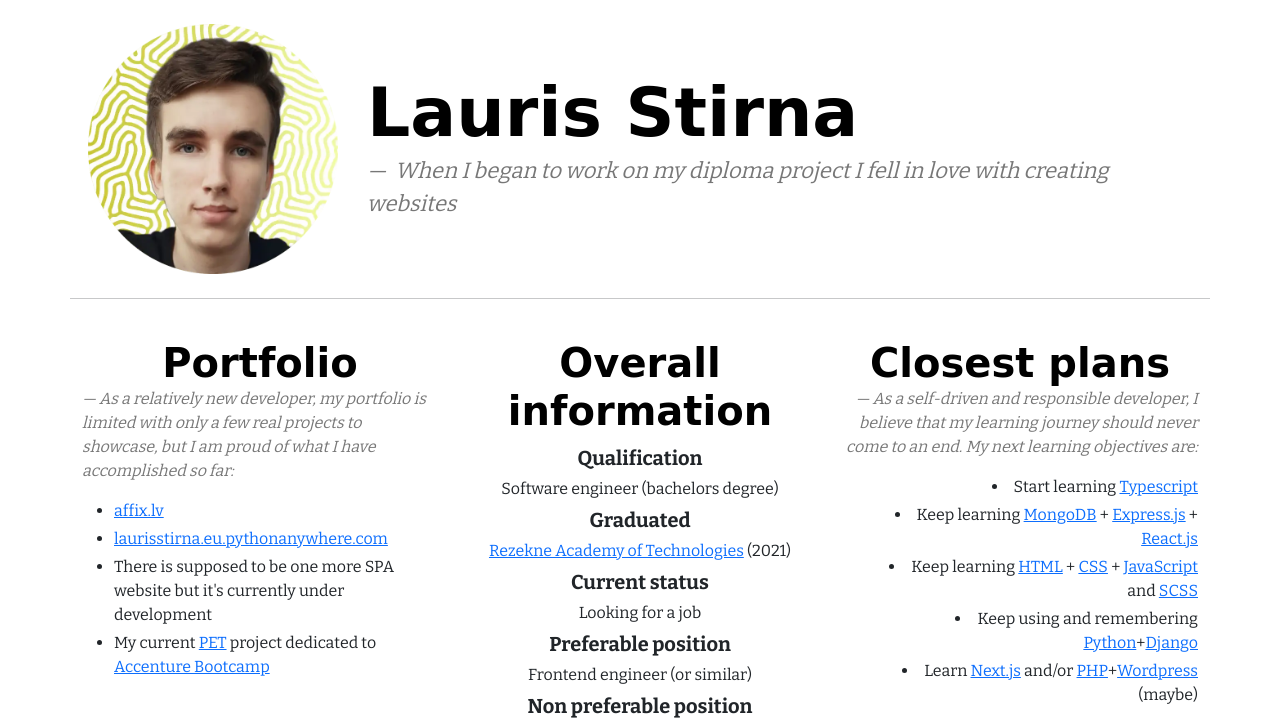
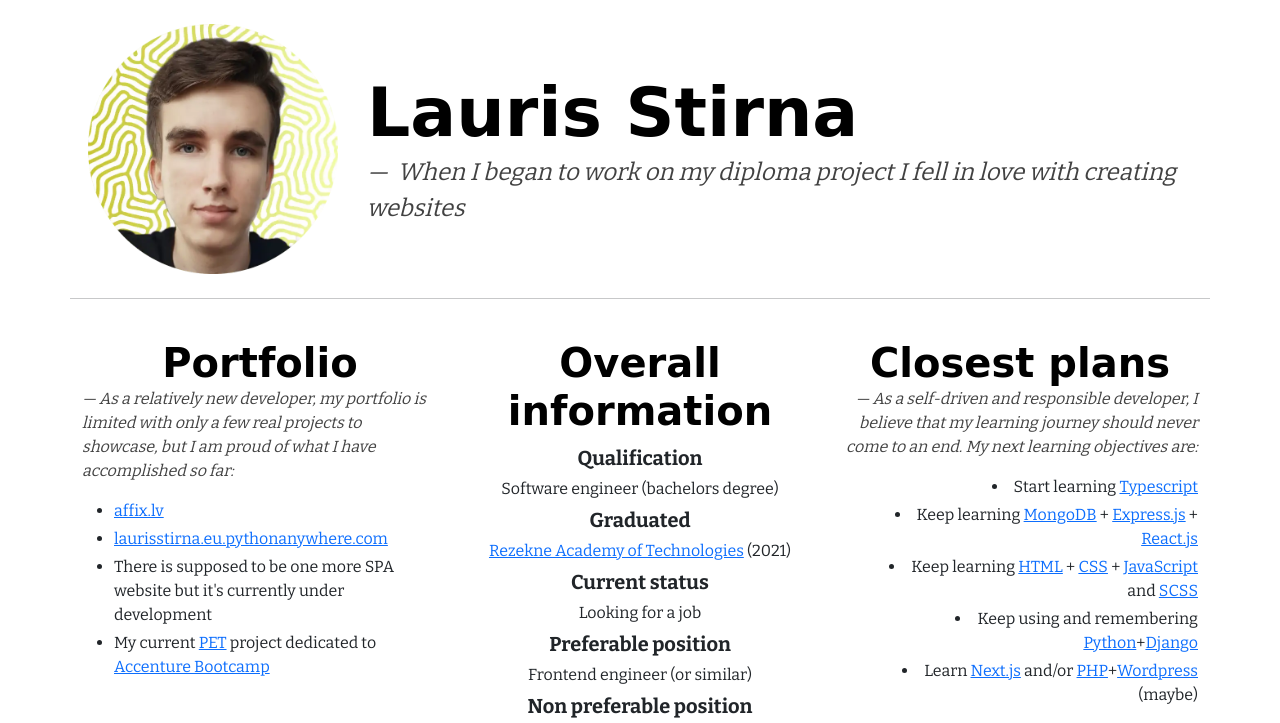
Before and after one commit to LaSTiqq/blog, a Django app: template myblog/templates/myblog/index.html in a window 1280 px wide. Shown: the part 81-804 px from the top of the page. Run offline with Django 3.2, Linux system fonts and the light colour scheme; the template is opened without the code that fills it: most values are stand-ins (such as "Sample title", 1, 10 or a date in 2020); some libraries are stand-ins or nearby versions; some web fonts are replaced.

Commit message:
Quote text color fix for white/dark mode

```diff
--- a/myblog/templates/myblog/index.html
+++ b/myblog/templates/myblog/index.html
@@ -13,7 +13,7 @@
 		</div>
 		<div class="col-12 col-md-9 mt-0 mt-md-4">
 			<h1 class="big mt-0 mt-md-5 mb-3">Lauris Stirna</h1>
-			<figcaption class="blockquote-footer">
+			<figcaption class="blockquote-footer fs-4">
 				{% trans 'When I began to work on my diploma project I fell in love with creating websites' %}
 			</figcaption>
 		</div>
--- a/static/css/style.css
+++ b/static/css/style.css
@@ -17,9 +17,11 @@ main {
   min-height: 100%;
 }
 .blockquote-footer {
-  color: #777777;
-  font-size: 22px;
+  color: #424242;
   font-style: italic;
+}
+.dark-mode .blockquote-footer {
+  color: #dddddd;
 }
 nav {
   background-color: #f8f9fa;
```
